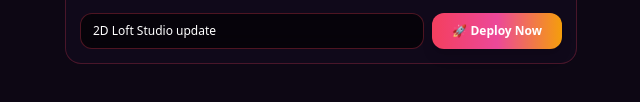
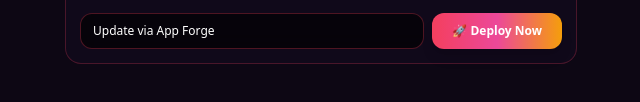
Before and after one commit to badpeachring/Skill-Tree, a plain HTML site: page index.html in a window 1280 px wide. Shown: the part 892-994 px from the top of the page, 319-959 px from the left. Drawn offline with nearby package versions, Linux system fonts and the light colour scheme; no server answers.

Commit message:
2D Loft Studio update

```diff
--- a/index.html
+++ b/index.html
@@ -118,7 +118,7 @@
       </div>
       <textarea id="codeEditor" rows="12" spellcheck="false" placeholder="Type or paste code here..." class="w-full bg-[#07040b] border border-rose-500/25 rounded-xl p-3 text-[11px] text-amber-100 font-mono leading-relaxed outline-none"></textarea>
       <div class="flex gap-2">
-        <input id="commitMsg" type="text" value="2D Loft Studio update" class="flex-1 bg-black/60 border border-rose-500/30 rounded-xl px-3 py-2 text-xs text-white outline-none">
+        <input id="commitMsg" type="text" value="Update via App Forge" class="flex-1 bg-black/60 border border-rose-500/30 rounded-xl px-3 py-2 text-xs text-white outline-none">
         <button id="deployBtn" type="button" class="px-5 py-2.5 bg-gradient-to-r from-rose-500 via-pink-500 to-amber-500 text-white font-black rounded-xl text-xs shrink-0 shadow-lg">🚀 Deploy Now</button>
       </div>
       <a id="liveSiteLink" href="#" target="_blank" class="hidden block text-center py-2 bg-black/60 border border-emerald-500/40 rounded-xl text-xs font-bold text-emerald-300">↗ Open Live App</a>
```
